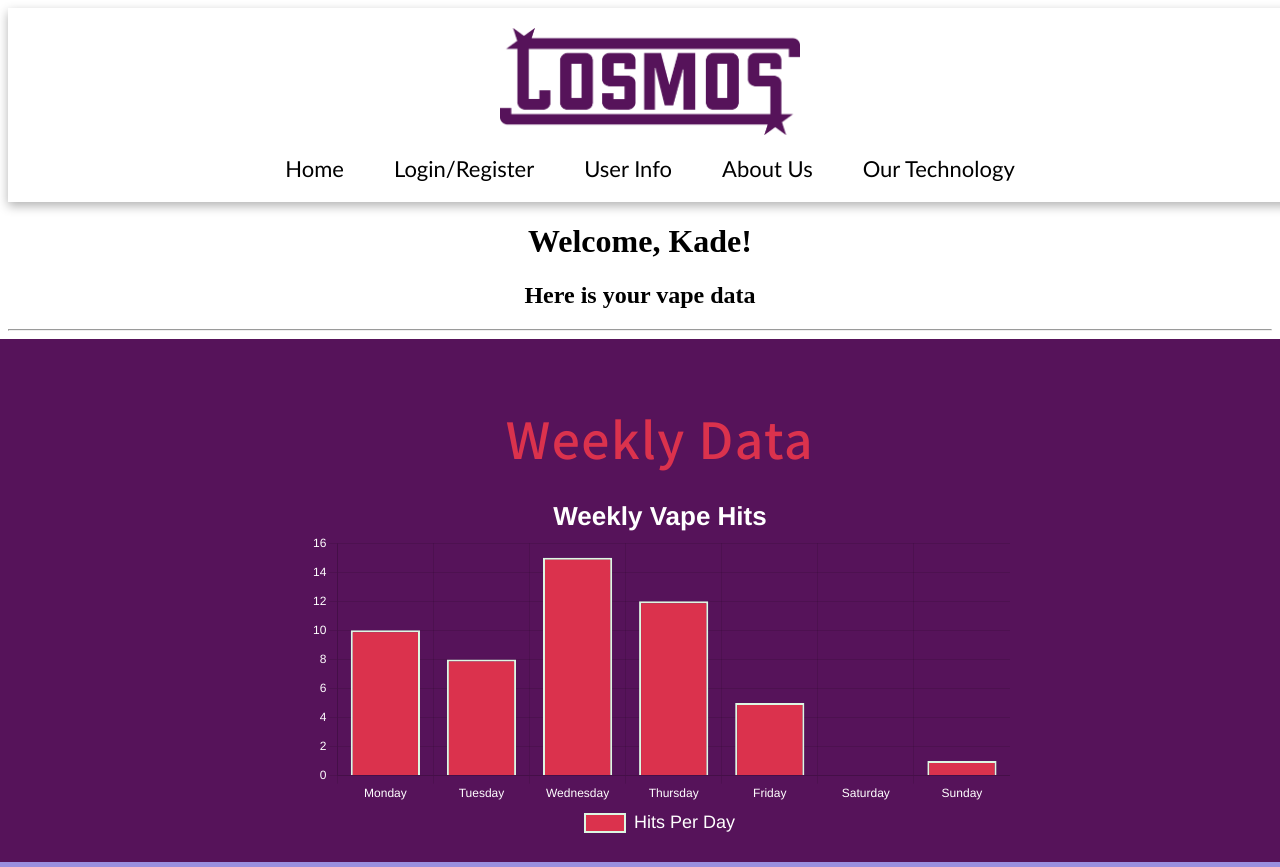
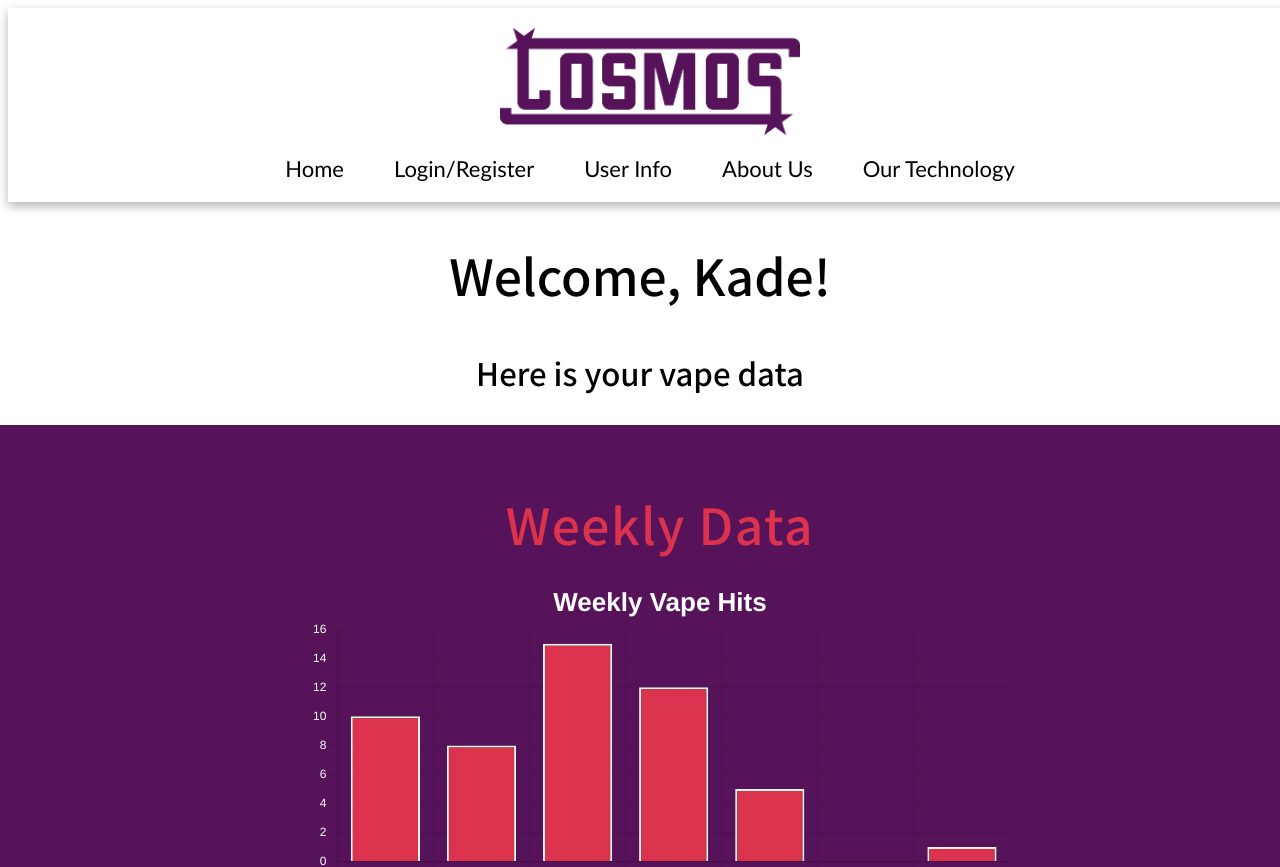
Before and after one commit to Kadrizzle/411-Project-Repository, a React (Create React App) app in the folder cosmos/: page /userInfo in a window 1280 px wide. Shown: the top 867 px of the page. Built offline with nearby package versions, Linux system fonts and the light colour scheme.

Commit message:
Fixed some styling on userinfo page

```diff
--- a/cosmos/src/components/UserInfo.css
+++ b/cosmos/src/components/UserInfo.css
@@ -52,3 +52,15 @@
   letter-spacing: 1.5px;
   line-height: 1.2;
 }
+
+.topHeader{
+  font-weight: 700;
+  font-size: 56px;
+  font-family: 'Assistant', sans-serif;
+}
+
+.subHeader{
+  font-weight: 700;
+  font-size: 35px;
+  font-family: 'Assistant', sans-serif;
+}
--- a/cosmos/src/components/UserInfo.js
+++ b/cosmos/src/components/UserInfo.js
@@ -138,9 +138,8 @@ const UserInfo = () => {
 
   return (
     <div>
-      <h1>Welcome, Kade!</h1>
-      <h2>Here is your vape data</h2>
-      <hr />
+      <h1 className="topHeader">Welcome, Kade!</h1>
+      <h2 className="subHeader">Here is your vape data</h2>
       <section className="sectionOne">
         <div style={{ marginBottom: "70px", maxWidth: "700px", margin: "0 auto" }}>
           <h2 className="headingOne">Weekly Data</h2>
```
